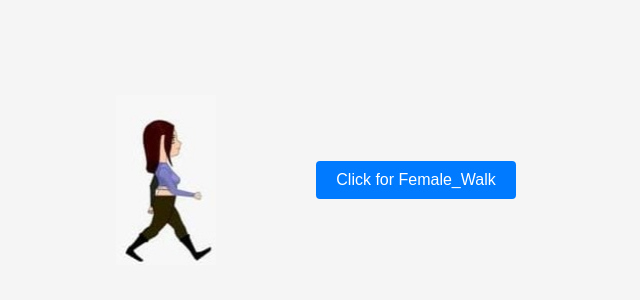
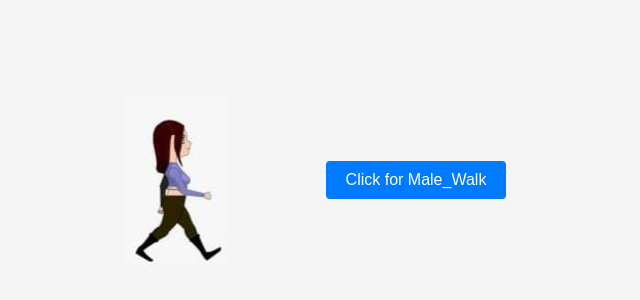
Before and after one commit to Shraddha063/WalkAnimation, a plain HTML site: page index.html in a window 1280 px wide. Shown: the part 220-520 px from the top of the page, without its empty margins (374-1014 px from the left). Drawn offline with Linux system fonts and the light colour scheme.

Commit message:
Update index.html

```diff
--- a/index.html
+++ b/index.html
@@ -11,6 +11,6 @@
     <div class="character" style=" background-image: url('girlwalk.jpg');
     background-size: 795px 177px;width: 100px;"></div>
   </div>
-  <a href="index.html" class="button"> Click for Female_Walk </a>
+  <a href="index.html" class="button"> Click for Male_Walk </a>
 </body>
 </html>
```
